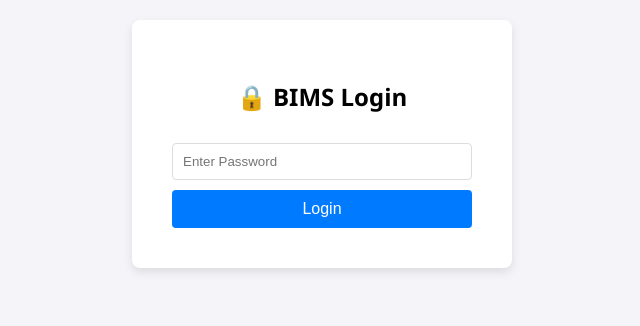
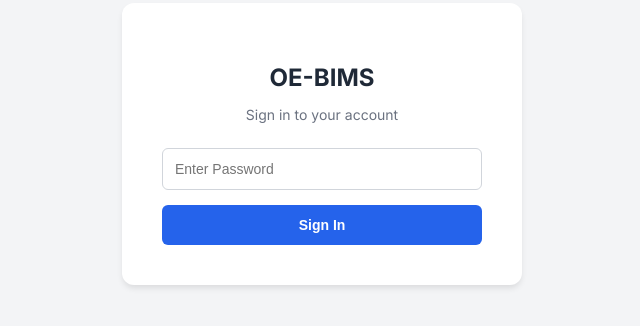
Before and after one commit to Jerikoy20/BIMS, a website: page login.html in a window 1280 px wide. Shown: the part 256-582 px from the top of the page, without its empty margins (318-958 px from the left). Drawn offline with Linux system fonts and the light colour scheme.

Commit message:
Add files via upload

```diff
--- a/login.html
+++ b/login.html
@@ -3,37 +3,81 @@
 <head>
     <meta charset="UTF-8">
     <meta name="viewport" content="width=device-width, initial-scale=1.0">
-    <title>BIMS Login</title>
+    <title>OE-BIMS Login</title>
+    <link href="https://fonts.googleapis.com/css2?family=Inter:wght@400;500;600;700&display=swap" rel="stylesheet">
     <style>
-        body { font-family: 'Segoe UI', sans-serif; display: flex; justify-content: center; align-items: center; height: 100vh; background-color: #f4f4f9; margin: 0; }
-        .login-box { background: white; padding: 40px; border-radius: 8px; box-shadow: 0 4px 10px rgba(0,0,0,0.1); text-align: center; width: 300px; }
-        input { width: 100%; padding: 10px; margin: 10px 0; border: 1px solid #ddd; border-radius: 4px; box-sizing: border-box; }
-        button { width: 100%; padding: 10px; background-color: #007bff; color: white; border: none; border-radius: 4px; cursor: pointer; font-size: 16px; }
-        button:hover { background-color: #0056b3; }
-        .error { color: red; display: none; margin-top: 10px; }
+        body {
+            font-family: 'Inter', sans-serif;
+            background-color: #f3f4f6;
+            display: flex;
+            justify-content: center;
+            align-items: center;
+            height: 100vh;
+            margin: 0;
+        }
+        .login-card {
+            background: white;
+            padding: 40px;
+            border-radius: 12px;
+            box-shadow: 0 4px 6px -1px rgba(0, 0, 0, 0.1);
+            width: 100%;
+            max-width: 320px;
+            text-align: center;
+        }
+        h2 { color: #1f2937; margin-bottom: 5px; }
+        p { color: #6b7280; font-size: 14px; margin-bottom: 25px; }
+
+        input {
+            width: 100%;
+            padding: 12px;
+            margin-bottom: 15px;
+            border: 1px solid #d1d5db;
+            border-radius: 6px;
+            box-sizing: border-box;
+            font-size: 14px;
+        }
+        button {
+            width: 100%;
+            padding: 12px;
+            background-color: #2563eb;
+            color: white;
+            border: none;
+            border-radius: 6px;
+            cursor: pointer;
+            font-weight: 600;
+            font-size: 14px;
+        }
+        button:hover { background-color: #1d4ed8; }
+        .error { color: #dc2626; font-size: 13px; margin-top: 10px; display: none; }
     </style>
 </head>
 <body>
 
-    <div class="login-box">
-        <h2>🔒 BIMS Login</h2>
+    <div class="login-card">
+        <h2>OE-BIMS</h2>
+        <p>Sign in to your account</p>
+
         <input type="password" id="password" placeholder="Enter Password">
-        <button onclick="login()">Login</button>
-        <p class="error" id="error-msg">Incorrect Password!</p>
+        <button onclick="login()">Sign In</button>
+        <div id="error-msg" class="error">Incorrect password</div>
     </div>
 
     <script>
         function login() {
             const password = document.getElementById('password').value;
-
-            // simple password check (In a real app, the server does this!)
+            // Simple check
             if (password === "admin123") {
-                localStorage.setItem("isLoggedIn", "true"); // Save login status
-                window.location.href = "index.html"; // Go to main app
+                localStorage.setItem("isLoggedIn", "true");
+                window.location.href = "index.html"; // Redirects to main page
             } else {
                 document.getElementById('error-msg').style.display = "block";
             }
         }
+
+        // Allow pressing "Enter" to login
+        document.getElementById("password").addEventListener("keypress", function(event) {
+            if (event.key === "Enter") login();
+        });
     </script>
 
 </body>
```
